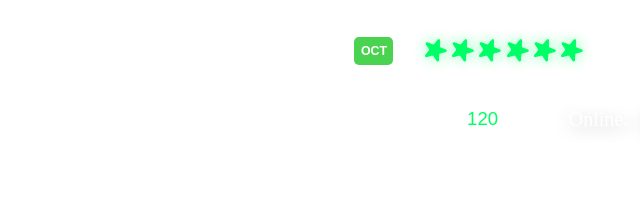
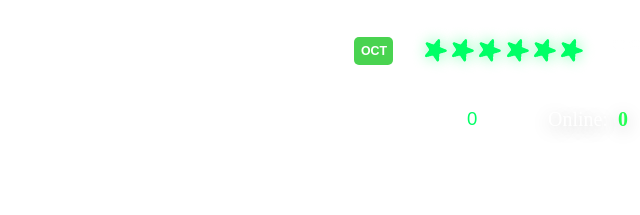
Before and after one commit to Kryzexx/hud, a plain HTML site: page index.html in a window 1280 px wide. Shown: the top 215 px of the page, 640-1280 px from the left. Drawn offline with Linux system fonts and the light colour scheme.

Commit message:
Update index.html

```diff
--- a/index.html
+++ b/index.html
@@ -56,7 +56,7 @@
         <div class="online-line">
             <div class="online">
                 <div class="id-number">
-                    <span>120</span>
+                    <span>0</span>
                 </div>
                 <div class="id">
                     <span>ID</span>
@@ -66,7 +66,7 @@
                         <img src="img/onlineon.png" alt="onlineon" width="20" height="20">
                     </div>
                     <div class="online-text">
-                        Online: <span>134</span>
+                        Online: <span>0</span>
                     </div>
                 </div>
                 <div class="ip-cont">
```
